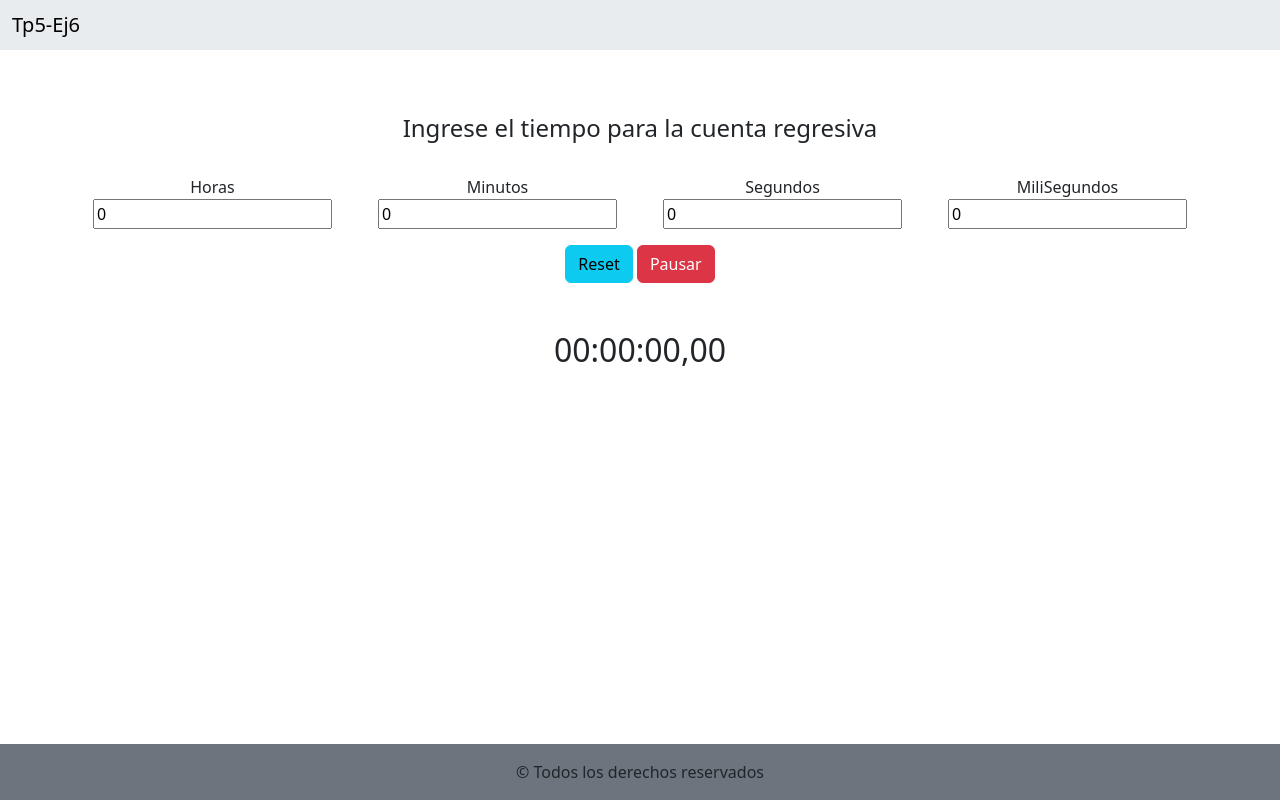
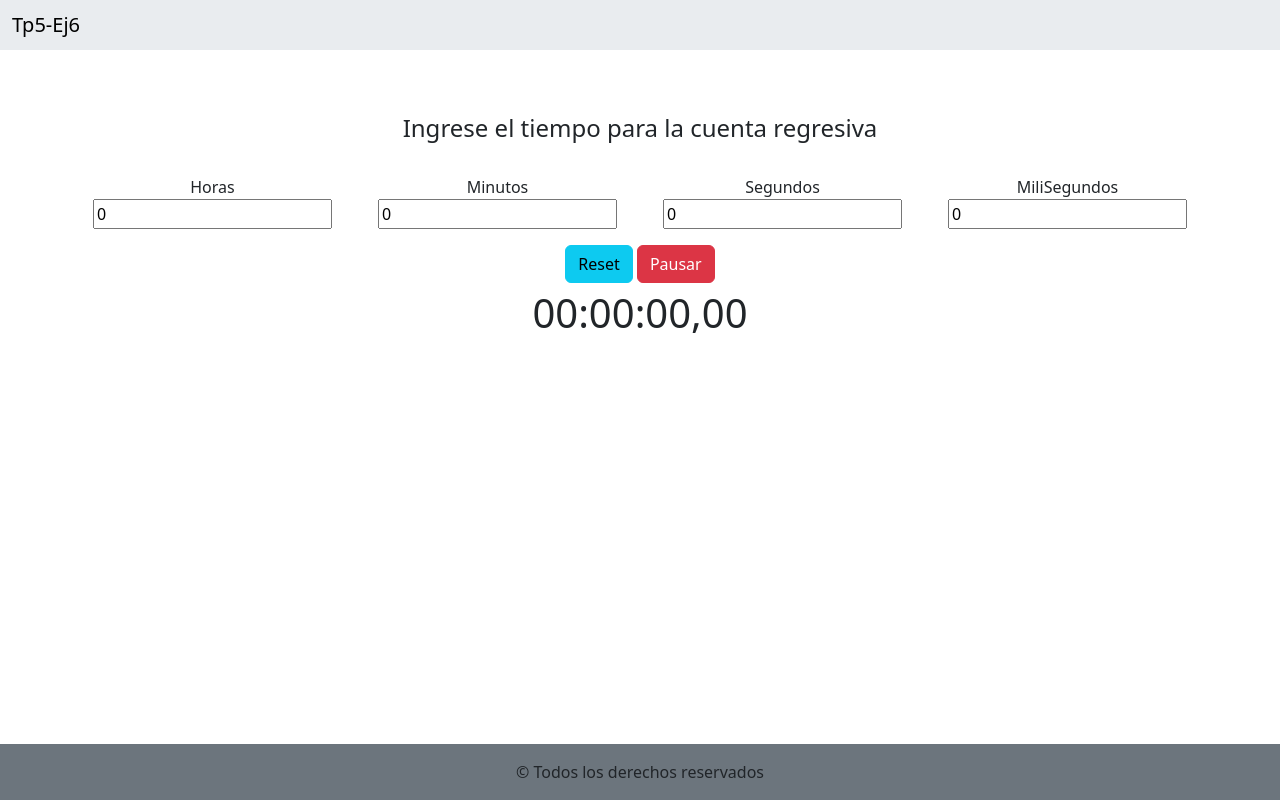
Before and after one commit to santinohamada/Tp5-Ej6, a plain HTML site: page index.html in a window 1280 px wide. Both pictures are taken after a click on the button "Reset". Drawn offline with nearby package versions, Linux system fonts and the light colour scheme.

Commit message:
Se cambió el h2 por un span, evitando el que tiemblen los numeros

```diff
--- a/index.html
+++ b/index.html
@@ -49,7 +49,7 @@
         <button class="btn btn-danger">Pausar</button>
         <button class="btn btn-success" id="iniciar">Iniciar</button>
       </div>
-      <h2 class="mt-5">00:00:00,00</h2>
+      <span id="cronometro" class=" mt-5 fs-1">00:00:00,00</span>
     </main>
     <footer class="bg-secondary text-center py-3">
       &copy; Todos los derechos reservados
--- a/tp5-ej6.js
+++ b/tp5-ej6.js
@@ -6,7 +6,7 @@ class Cronometro {
     this.milisegundos = milisegundos;
   }
   ajusteTiempo() {
-    let Index = document.querySelector("h2");
+    let Index = document.querySelector("#cronometro");
     let horasIndex = this.horas;
     let minutosIndex = this.minutos;
     let segundosIndex = this.segundos;
```
